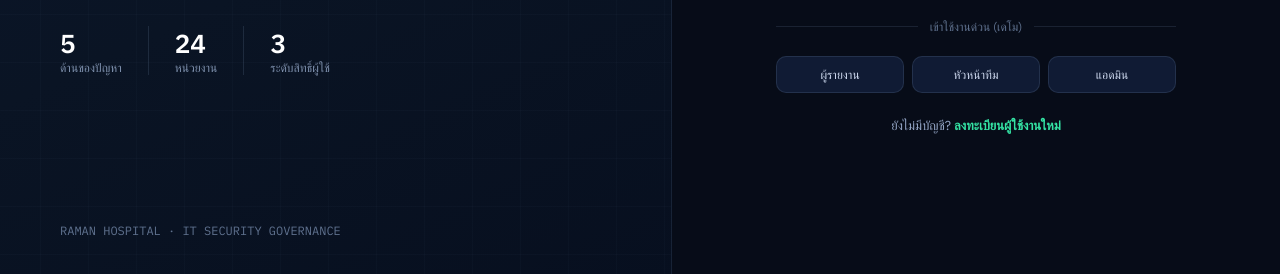
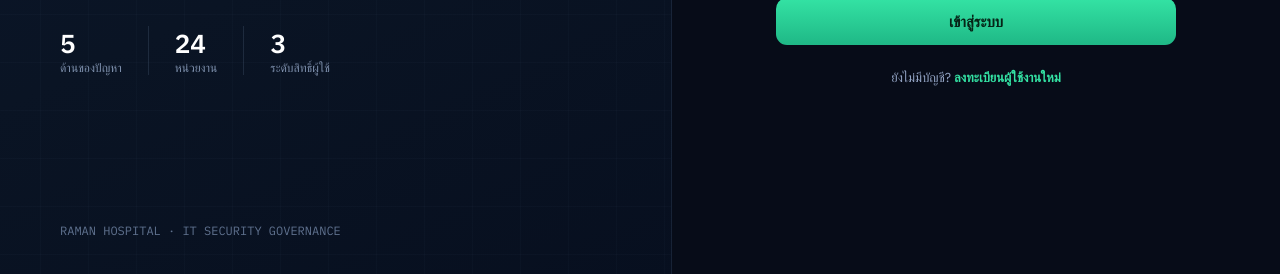
Before and after one commit to Sofwan-DeltaSeal/BCP.DRP-Report, a website: page index.html in a window 1280 px wide. Shown: the part 506-780 px from the top of the page. Drawn offline with nearby package versions, Linux system fonts and the light colour scheme; some packages are replaced by stand-ins of ours; a script that the page names is missing; a web font is replaced by a local one.

Commit message:
Remove demo quick-login buttons from login screen

```diff
--- a/index.html
+++ b/index.html
@@ -135,14 +135,6 @@
         </div>
         <button type="submit" class="btn-primary" style="width:100%;padding:14px">เข้าสู่ระบบ</button>
       </form>
-      <div style="display:flex;align-items:center;gap:12px;margin:22px 0;color:#5f718e;font-size:12px">
-        <div style="flex:1;height:1px;background:rgba(124,148,184,.16)"></div>เข้าใช้งานด่วน (เดโม)<div style="flex:1;height:1px;background:rgba(124,148,184,.16)"></div>
-      </div>
-      <div style="display:grid;grid-template-columns:1fr 1fr 1fr;gap:8px">
-        <button class="btn-quick" onclick="quickLogin('reporter')">ผู้รายงาน</button>
-        <button class="btn-quick" onclick="quickLogin('lead')">หัวหน้าทีม</button>
-        <button class="btn-quick" onclick="quickLogin('admin')">แอดมิน</button>
-      </div>
       <p style="text-align:center;font-size:13px;color:#93a4c4;margin:24px 0 0">ยังไม่มีบัญชี? <a href="#" onclick="goScreen('register')" style="color:#34e3a4;font-weight:600">ลงทะเบียนผู้ใช้งานใหม่</a></p>
     </div>
   </div>
```
